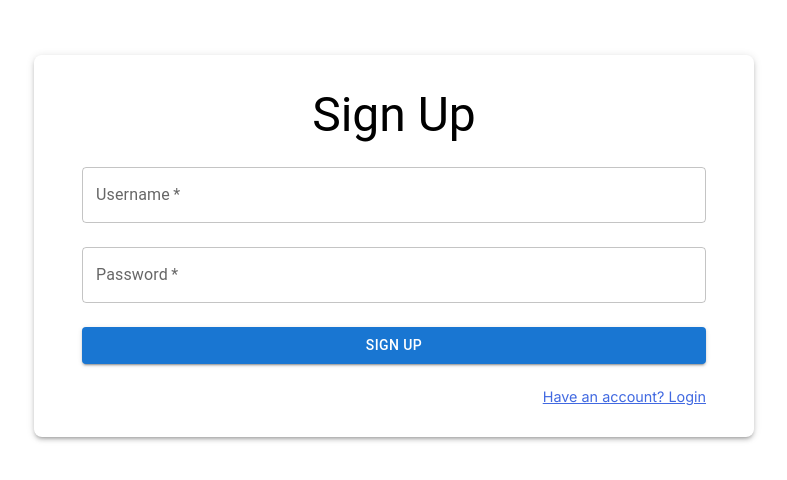
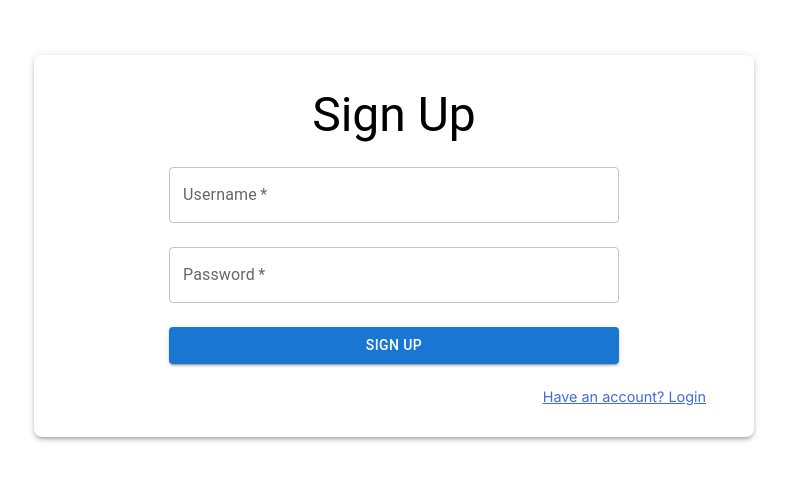
Before and after one commit to NedzadDonlagic04/nextjs-prisma-opinion-rater, a Next.js app: page /signup in a window 1280 px wide. Shown: the part 154-634 px from the top of the page, without its empty margins (246-1033 px from the left). Built offline with nearby package versions, Linux system fonts and the light colour scheme.

Commit message:
Added padding on form container and max width for inputs

```diff
--- a/app/layout.tsx
+++ b/app/layout.tsx
@@ -25,7 +25,8 @@ export default function RootLayout({
                         display="flex"
                         justifyContent="center"
                         alignItems="center"
-                        minHeight="100vh">
+                        minHeight="100vh"
+                        sx={{ px: 3 }}>
                         <Box
                             display='flex'
                             alignItems="center"
--- a/app/login/page.tsx
+++ b/app/login/page.tsx
@@ -7,8 +7,8 @@ import Link from "next/link";
 export default function Login() {
     return (
         <>
-            <Typography variant="h3">Login</Typography>
-            <form style={{ width: "100%" }}>
+            <Typography variant="h3" sx={{ textAlign: 'center' }}>Login</Typography>
+            <form style={{ width: "100%", maxWidth: '450px' }}>
                 <Box
                     display='flex'
                     flexDirection='column'
@@ -28,7 +28,7 @@ export default function Login() {
             </form>
             <Box display="flex" justifyContent="flex-end" sx={{ width: 1 }}>
                 <Link
-                    style={{ fontSize: ".9rem", color: "royalblue" }}
+                    style={{ fontSize: ".9rem", color: "royalblue", textAlign: 'center' }}
                     href="/signup"
                 >
                     Don&apos;t have an account? Sign Up
--- a/app/signup/page.tsx
+++ b/app/signup/page.tsx
@@ -7,8 +7,8 @@ import Link from "next/link";
 export default function SignUp() {
     return (
         <>
-            <Typography variant="h3">Sign Up</Typography>
-            <form style={{ width: "100%" }}>
+            <Typography variant="h3" sx={{ textAlign: 'center' }}>Sign Up</Typography>
+            <form style={{ width: "100%", maxWidth: '450px' }}>
                 <Box
                     display='flex'
                     flexDirection='column'
@@ -28,7 +28,7 @@ export default function SignUp() {
             </form>
             <Box display="flex" justifyContent="flex-end" sx={{ width: 1 }}>
                 <Link
-                    style={{ fontSize: ".9rem", color: "royalblue" }}
+                    style={{ fontSize: ".9rem", color: "royalblue", textAlign: 'center' }}
                     href="/login"
                 >
                     Have an account? Login
```
